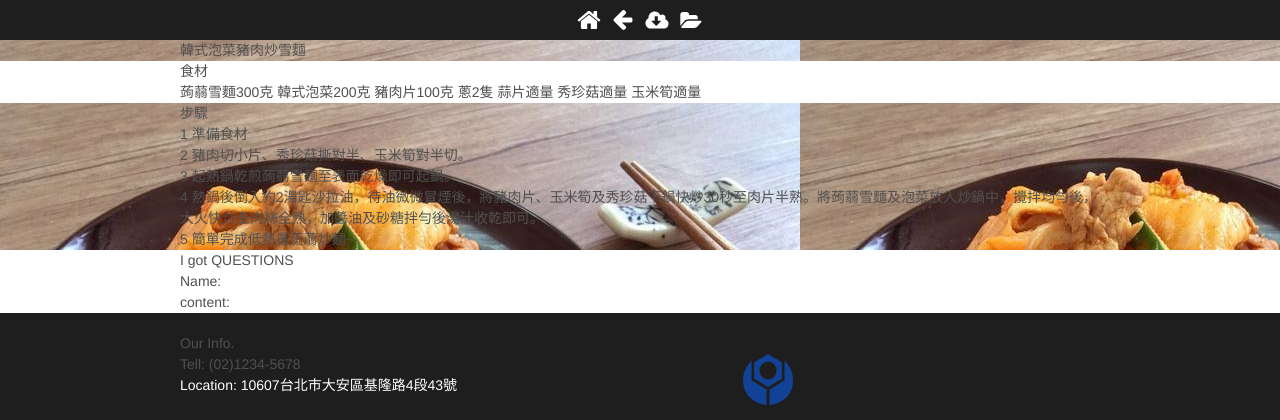
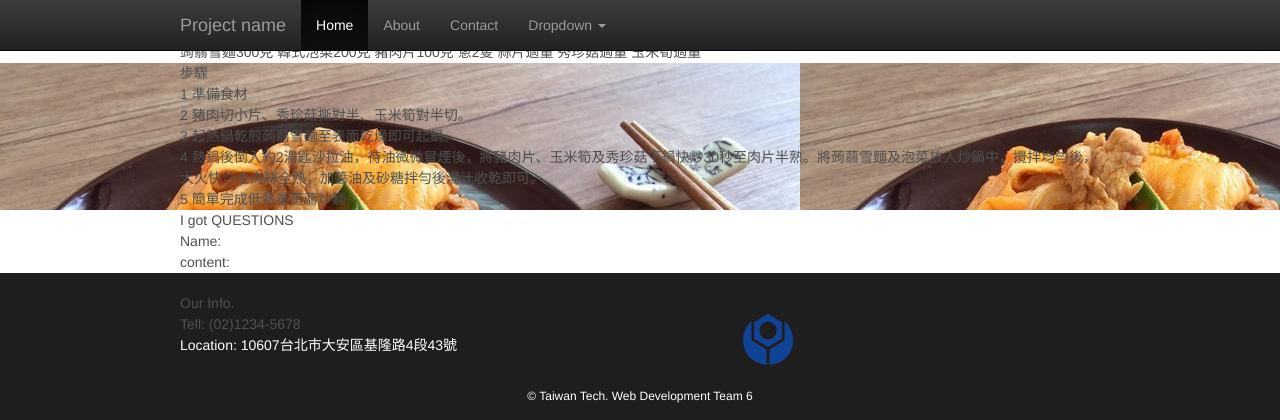
Before and after one commit to NTUST/105-team6, a Django app: page /recipe/ in a window 1280 px wide. Shown: the top 420 px of the page. Run offline with Django 3.2, Linux system fonts and the light colour scheme; some libraries are stand-ins or nearby versions.

Commit message:
edit templates: add fixed bar

```diff
--- a/team6/templates/recipe.html
+++ b/team6/templates/recipe.html
@@ -9,6 +9,12 @@
   <meta content="description" name="In this tutorial, we take a look at a more advanced parallax scrolling effect with a background image moving at a different speed to the content above it.">
 
   <title>Advanced Parallax Scrolling Effect</title>
+
+  <!-- Latest compiled and minified CSS -->
+  <link rel="stylesheet" href="https://maxcdn.bootstrapcdn.com/bootstrap/3.3.6/css/bootstrap.min.css" integrity="sha384-1q8mTJOASx8j1Au+a5WDVnPi2lkFfwwEAa8hDDdjZlpLegxhjVME1fgjWPGmkzs7" crossorigin="anonymous">
+
+  <!-- Optional theme -->
+  <link rel="stylesheet" href="https://maxcdn.bootstrapcdn.com/bootstrap/3.3.6/css/bootstrap-theme.min.css" integrity="sha384-fLW2N01lMqjakBkx3l/M9EahuwpSfeNvV63J5ezn3uZzapT0u7EYsXMjQV+0En5r" crossorigin="anonymous">
 
   <!-- css -->
   <link rel="stylesheet" href="http://fonts.googleapis.com/css?family=Roboto+Slab">
@@ -22,17 +28,40 @@
 
 <body>
 
+    <nav class="navbar navbar-inverse navbar-fixed-top">
+      <div class="container">
+        <div class="navbar-header">
+          <button type="button" class="navbar-toggle collapsed" data-toggle="collapse" data-target="#navbar" aria-expanded="false" aria-controls="navbar">
+            <span class="sr-only">Toggle navigation</span>
+            <span class="icon-bar"></span>
+            <span class="icon-bar"></span>
+            <span class="icon-bar"></span>
+          </button>
+          <a class="navbar-brand" href="#">Project name</a>
+        </div>
+        <div id="navbar" class="collapse navbar-collapse">
+          <ul class="nav navbar-nav">
+            <li class="active"><a href="#">Home</a></li>
+            <li><a href="#about">About</a></li>
+            <li><a href="#contact">Contact</a></li>
+            <li class="dropdown">
+          <a href="#" class="dropdown-toggle" data-toggle="dropdown" role="button" aria-haspopup="true" aria-expanded="false">Dropdown <span class="caret"></span></a>
+          <ul class="dropdown-menu">
+            <li><a href="#">Action</a></li>
+            <li><a href="#">Another action</a></li>
+            <li><a href="#">Something else here</a></li>
+            <li role="separator" class="divider"></li>
+            <li><a href="#">Separated link</a></li>
+            <li role="separator" class="divider"></li>
+            <li><a href="#">One more separated link</a></li>
+          </ul>
+        </li>
+          </ul>
+        </div><!--/.nav-collapse -->
+      </div>
+    </nav>
+
 <div class="wrapper">
-
-  <div class="info-bar">
-    <div class="container">
-      <a class="icon cmn-tut" data-title="Back To Tutorial" href="http://www.callmenick.com/?p=722"></a>
-      <a class="icon cmn-prev" data-title="Pevious Demo - Simple Parallax Scrolling Effect" href="http://callmenick.com/tutorial-demos/simple-parallax-effect/"></a>
-      <!-- <a class="icon cmn-next" data-title="Next Demo - " href="http://www.callmenick.com/tutorial-demos/..."></a> -->
-      <a class="icon cmn-download" data-title="Download Source" href="http://www.callmenick.com/tutorial-demos/advanced-parallax-effect/advanced-parallax-effect-source.zip"></a>
-      <a class="icon cmn-archive" data-title="Tutorial Archives" href="http://www.callmenick.com/category/tutorials/"></a>
-    </div>
-  </div>
 
   <main>
 
@@ -105,6 +134,13 @@
 
 </div><!-- /#wrapper -->
 
+<!-- Bootstrap core JavaScript
+================================================== -->
+<!-- Placed at the end of the document so the pages load faster -->
+<script src="https://ajax.googleapis.com/ajax/libs/jquery/1.11.3/jquery.min.js"></script>
+<!-- Latest compiled and minified JavaScript -->
+<script src="https://maxcdn.bootstrapcdn.com/bootstrap/3.3.6/js/bootstrap.min.js" integrity="sha384-0mSbJDEHialfmuBBQP6A4Qrprq5OVfW37PRR3j5ELqxss1yVqOtnepnHVP9aJ7xS" crossorigin="anonymous"></script>
+
 <!-- js -->
 <script src="{% static 'js/demo.js' %}"></script>
 
```
